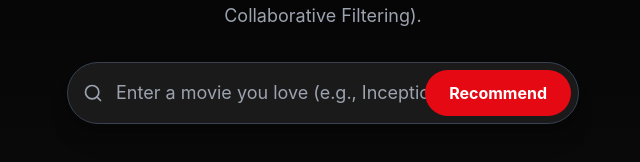
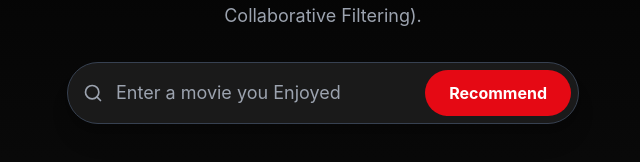
Before and after one commit to Narenkarthik-07/cinephile-recommender, a React app in the folder frontend/: page / in a window 1280 px wide. Shown: the part 250-412 px from the top of the page, without its empty margins (317-957 px from the left). Built offline with nearby package versions, Linux system fonts and the light colour scheme; the HTML template or start-up script is replaced by a standard one.

Commit message:
UI Enhanced

```diff
--- a/frontend/src/App.jsx
+++ b/frontend/src/App.jsx
@@ -22,7 +22,7 @@ function App() {
     if (data && data.recommendations) {
       setRecommendations(data.recommendations);
     } else {
-      setError("Movie not found. Try another title!");
+      setError("Sorry Movie not found, We have . Try another title!");
     }
     setLoading(false);
   };
@@ -43,7 +43,7 @@ function App() {
         <form onSubmit={handleSearch} className="w-full max-w-lg relative">
           <input
             type="text"
-            placeholder="Enter a movie you love (e.g., Inception, Toy Story)..."
+            placeholder="Enter a movie you Enjoyed"
             className="w-full py-4 px-6 pl-12 rounded-full bg-cinema-800 text-white border border-gray-700 focus:border-cinema-500 focus:outline-none focus:ring-2 focus:ring-cinema-500/50 transition-all text-lg shadow-xl"
             value={query}
             onChange={(e) => setQuery(e.target.value)}
```
